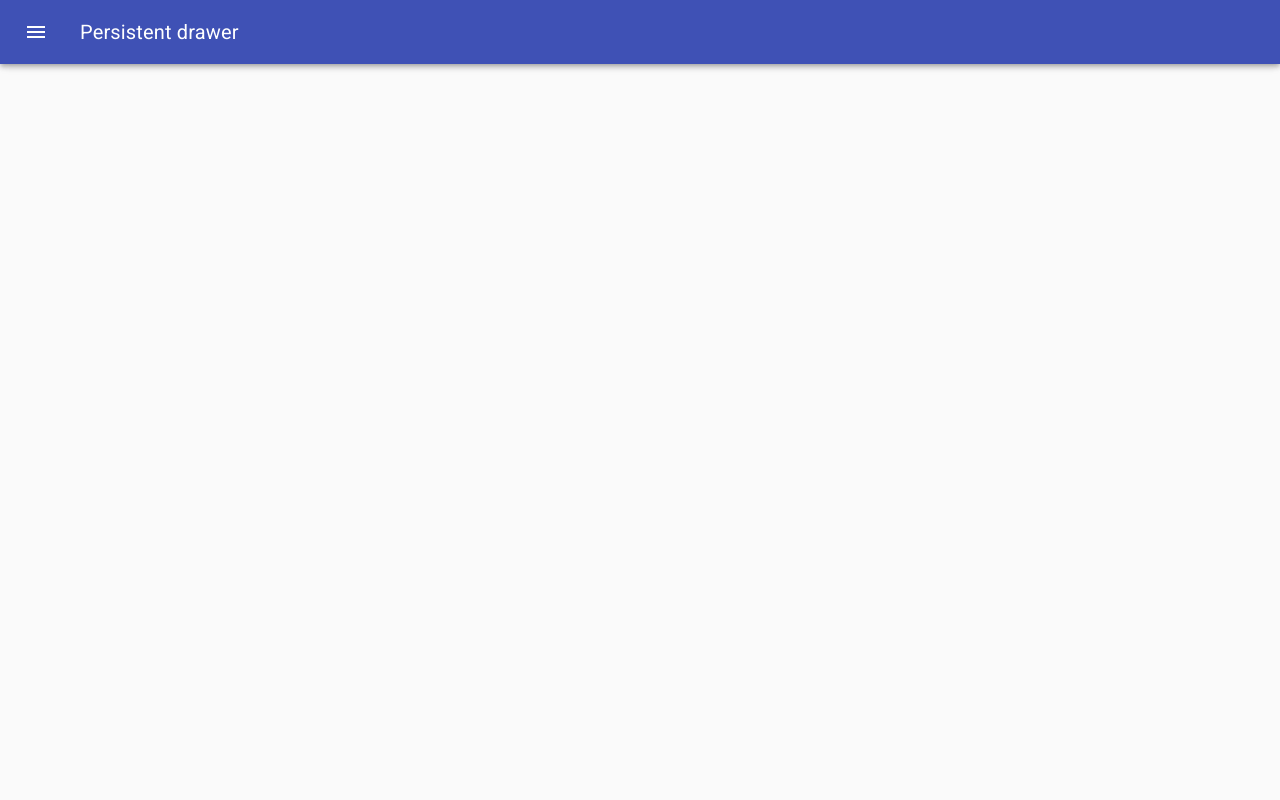
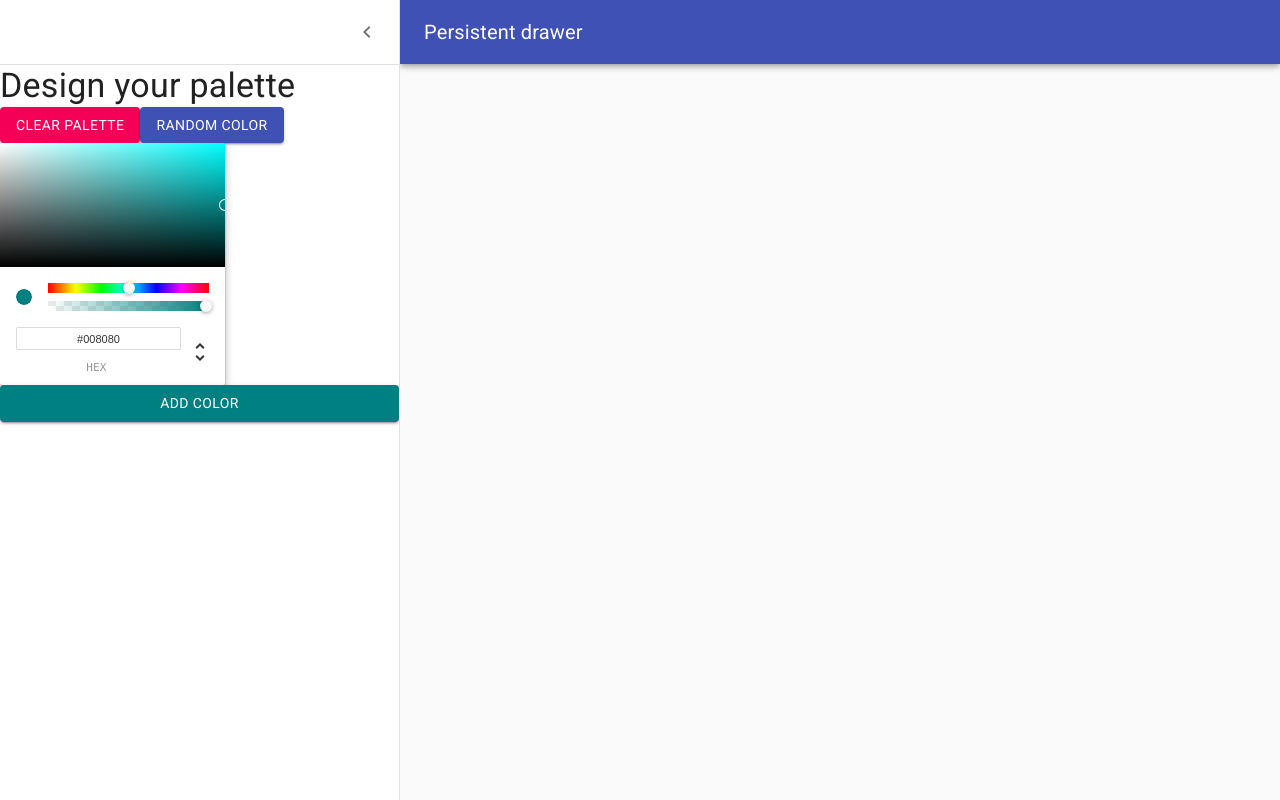
Before and after one commit to kxdang/react-milestone-palette-app, a React (Create React App) app: page /palette/new in a window 1280 px wide. Built offline with nearby package versions, Linux system fonts and the light colour scheme.

Commit message:
adding color picker component and connecting color picker to change dynamically with button

```diff
--- a/package.json
+++ b/package.json
@@ -12,6 +12,7 @@
     "chroma-js": "^2.1.0",
     "rc-slider": "^9.2.4",
     "react": "^16.13.1",
+    "react-color": "^2.17.2",
     "react-copy-to-clipboard": "^5.0.2",
     "react-dom": "^16.13.1",
     "react-router-dom": "^5.1.2",
--- a/src/NewPaletteForm.js
+++ b/src/NewPaletteForm.js
@@ -11,8 +11,11 @@
 import IconButton from "@material-ui/core/IconButton";
 import MenuIcon from "@material-ui/icons/Menu";
 import ChevronLeftIcon from "@material-ui/icons/ChevronLeft";
+import Button from "@material-ui/core/Button";
 
-const drawerWidth = 240;
+import { ChromePicker } from "react-color";
+
+const drawerWidth = 400;
 
 const styles = theme => ({
   root: {
@@ -72,9 +75,14 @@
 });
 
 class NewPaletteForm extends Component {
-  state = {
-    open: false
-  };
+  constructor(props) {
+    super(props);
+    this.state = {
+      open: true,
+      currentColor: "teal"
+    };
+    this.updateCurrentColor = this.updateCurrentColor.bind(this);
+  }
 
   handleDrawerOpen = () => {
     this.setState({ open: true });
@@ -83,6 +91,10 @@
   handleDrawerClose = () => {
     this.setState({ open: false });
   };
+
+  updateCurrentColor(newColor) {
+    this.setState({ currentColor: newColor.hex });
+  }
 
   render() {
     const { classes } = this.props;
@@ -126,6 +138,27 @@
             </IconButton>
           </div>
           <Divider />
+          <Typography variant="h4">Design your palette</Typography>
+          <div>
+            <Button variant="contained" color="secondary">
+              Clear Palette
+            </Button>
+            <Button variant="contained" color="Primary">
+              Random Color
+            </Button>
+          </div>
+
+          <ChromePicker
+            color={this.state.currentColor}
+            onChangeComplete={this.updateCurrentColor}
+          />
+          <Button
+            variant="contained"
+            color="primary"
+            style={{ backgroundColor: this.state.currentColor }}
+          >
+            Add Color
+          </Button>
         </Drawer>
         <main
           className={classNames(classes.content, {
```
Also changed, not shown: 1 other file (tests, documents, lock files or other folders).
